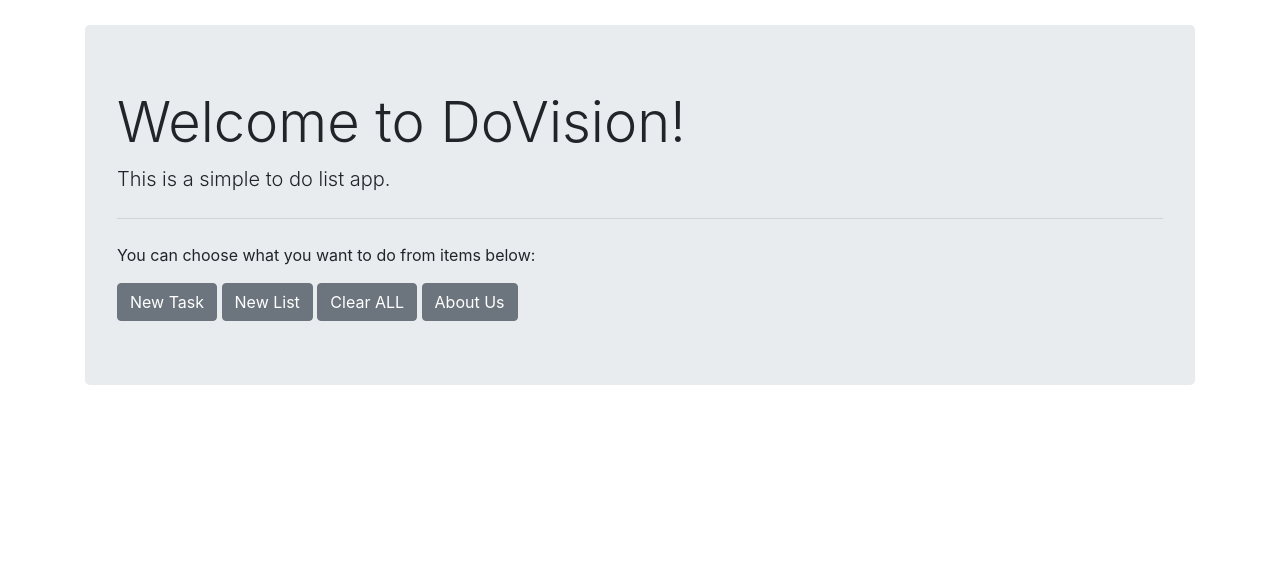
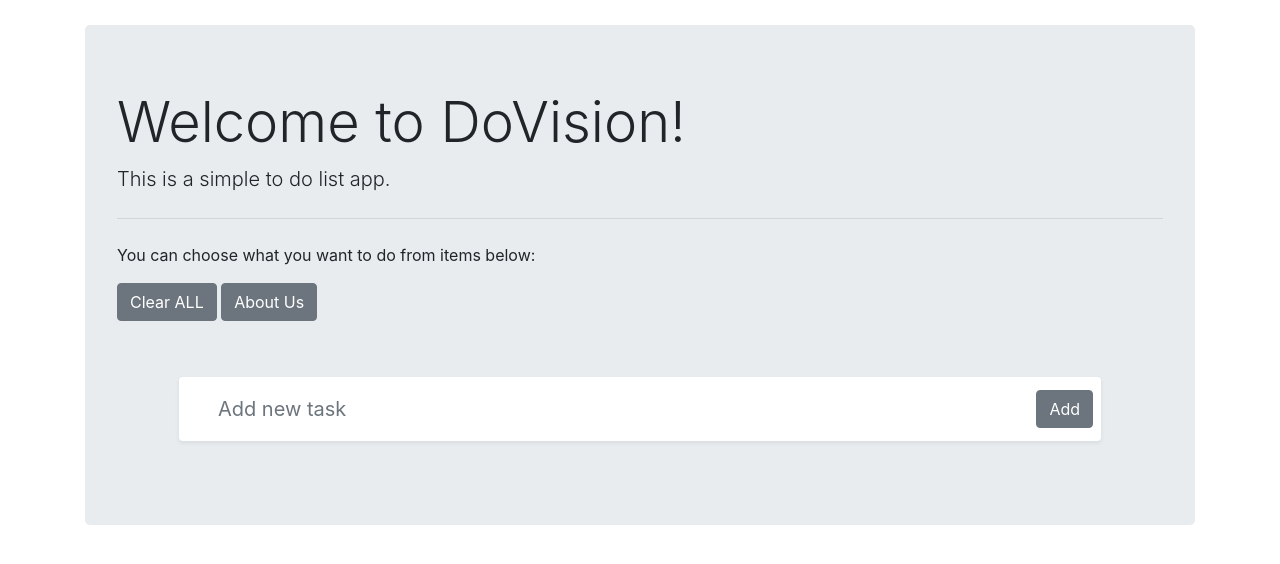
Before and after one commit to ponasObuolys/dovision, a Django app: page / in a window 1280 px wide. Shown: the top 564 px of the page. Run offline with Django 3.2, Linux system fonts and the light colour scheme.

Commit message:
Juostos "Add new task" sukūrimas ir pridėjimas.

```diff
--- a/doVision/templates/home.html
+++ b/doVision/templates/home.html
@@ -16,11 +16,23 @@
             <hr class="my-4">
             <p>You can choose what you want to do from items below:</p>
             <tr>
-                <a class="btn btn-secondary" href="#" role="button">New Task</a>
-                <a class="btn btn-secondary" href="#" role="button">New List</a>
                 <a class="btn btn-secondary" href="#" role="button">Clear ALL</a>
                 <a class="btn btn-secondary" href="#" role="button">About Us</a>
             </tr>
+            <p><br></p>
+
+
+            <div class="row m-1 p-3" id="eilute" style="padding-top: 20px;">
+            <div class="col col-11 mx-auto">
+                <div class="row bg-white rounded shadow-sm p-2 add-todo-wrapper align-items-center justify-content-center">
+                    <div class="col">
+                        <input class="form-control form-control-lg border-0 add-todo-input bg-transparent rounded" type="text" placeholder="Add new task">
+                    </div>
+                    <tr>
+                        <a class="btn btn-secondary" href="#" role="button">Add</a>
+                    </tr>
+                </div>
+            </div>
         </div>
     </div>
 
```
